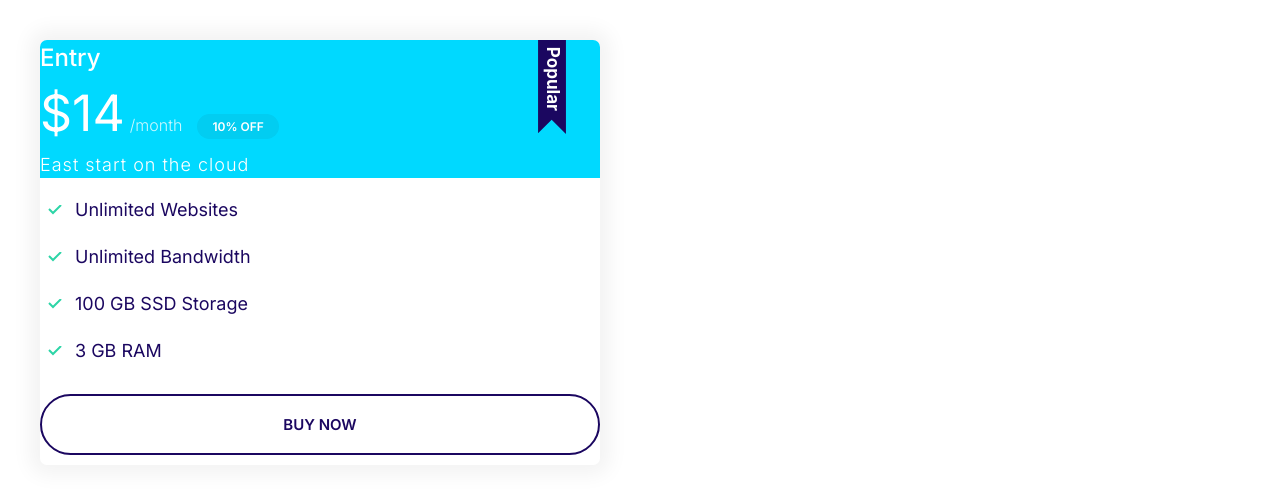
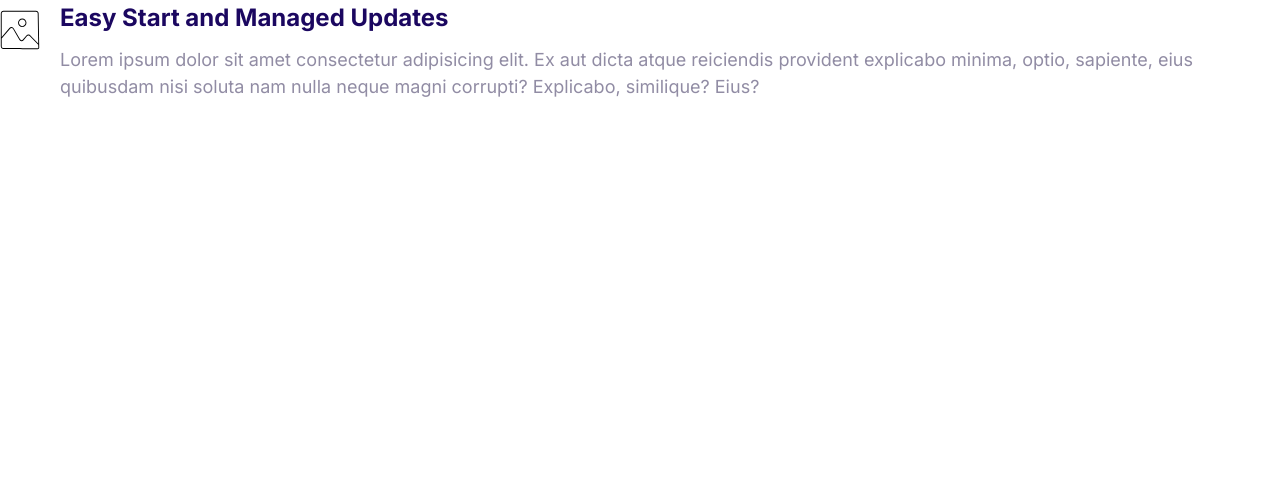
Before and after one commit to Lady-Bee/Moshify_project, a plain HTML site: page MOSHIFY/index.html in a window 1280 px wide. Drawn offline with Linux system fonts and the light colour scheme.

Commit message:
Implement and style the media component

```diff
--- a/MOSHIFY/CSS/styles.css
+++ b/MOSHIFY/CSS/styles.css
@@ -360,3 +360,21 @@ a {
 .plan .list__item {
     margin-bottom: 2rem;
 }
+
+
+/* MEDIA */
+.media {
+    display: flex;
+}
+
+.media__title {
+    margin-top: 0;
+}
+
+.media__body {
+   margin: 0 2rem;
+}
+
+.media__image {
+    margin-top: 1rem;
+}
--- a/MOSHIFY/index.html
+++ b/MOSHIFY/index.html
@@ -12,28 +12,16 @@
 
 </head>
 <body>
-    <div style="width: 50%; padding: 4rem;">
-        <div class="plan plan--popular">
-            <div class="card card--secondary">
-                <header class="card__header">
-                    <h3 class="plan__name">Entry</h3>
-                    <span class="plan__price">$14</span>
-                    <span class="plan__billing-cycle">/month</span>
-                    <span class="badge badge--secondary badge--small">10% OFF</span>
-                    <span class="plan__description">East start on the cloud</span>
-                </header>
-                <div class="card__body">
-                    <ul class="list list--tick">
-                        <li class="list__item">Unlimited Websites</li>
-                        <li class="list__item">Unlimited Bandwidth</li>
-                        <li class="list__item">100 GB SSD Storage</li>
-                        <li class="list__item">3 GB RAM</li>
-                    </ul>
-                    <button class="btn btn--outline btn--block">Buy Now</button>
-                </div>
-            </div>
-        </div>
+   <div class="media">
+    <div class="media__image">
+            <svg class="icon icon--primary">
+              <use xlink:href="images/sprite.svg#snap"></use>
+            </svg>
     </div>
-
+    <div class="media__body">
+        <h3 class="media__title">Easy Start and Managed Updates</h3>
+        <p>Lorem ipsum dolor sit amet consectetur adipisicing elit. Ex aut dicta atque reiciendis provident explicabo minima, optio, sapiente, eius quibusdam nisi soluta nam nulla neque magni corrupti? Explicabo, similique? Eius?</p>
+    </div>
+   </div>
 </body>
 </html>
```
Also changed, not shown: MOSHIFY/components/media.html (added, +11 -0 lines).
